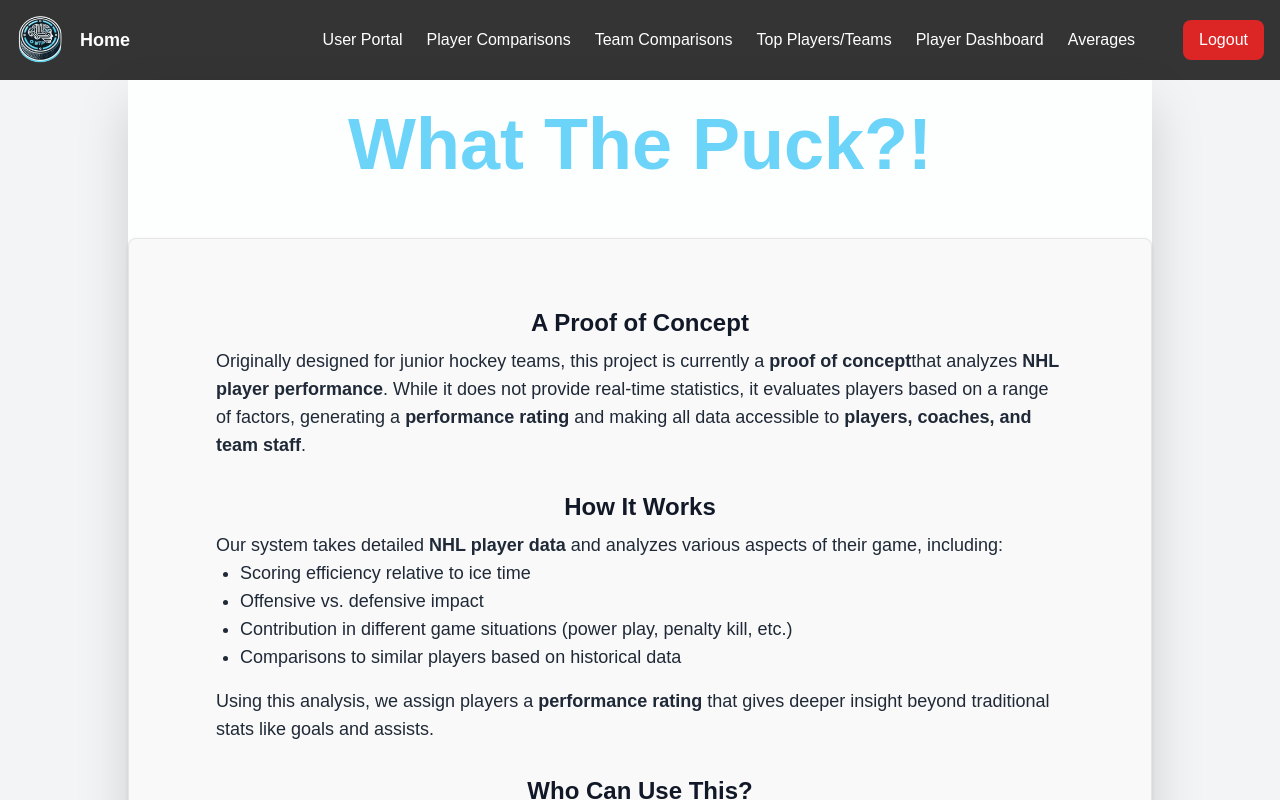
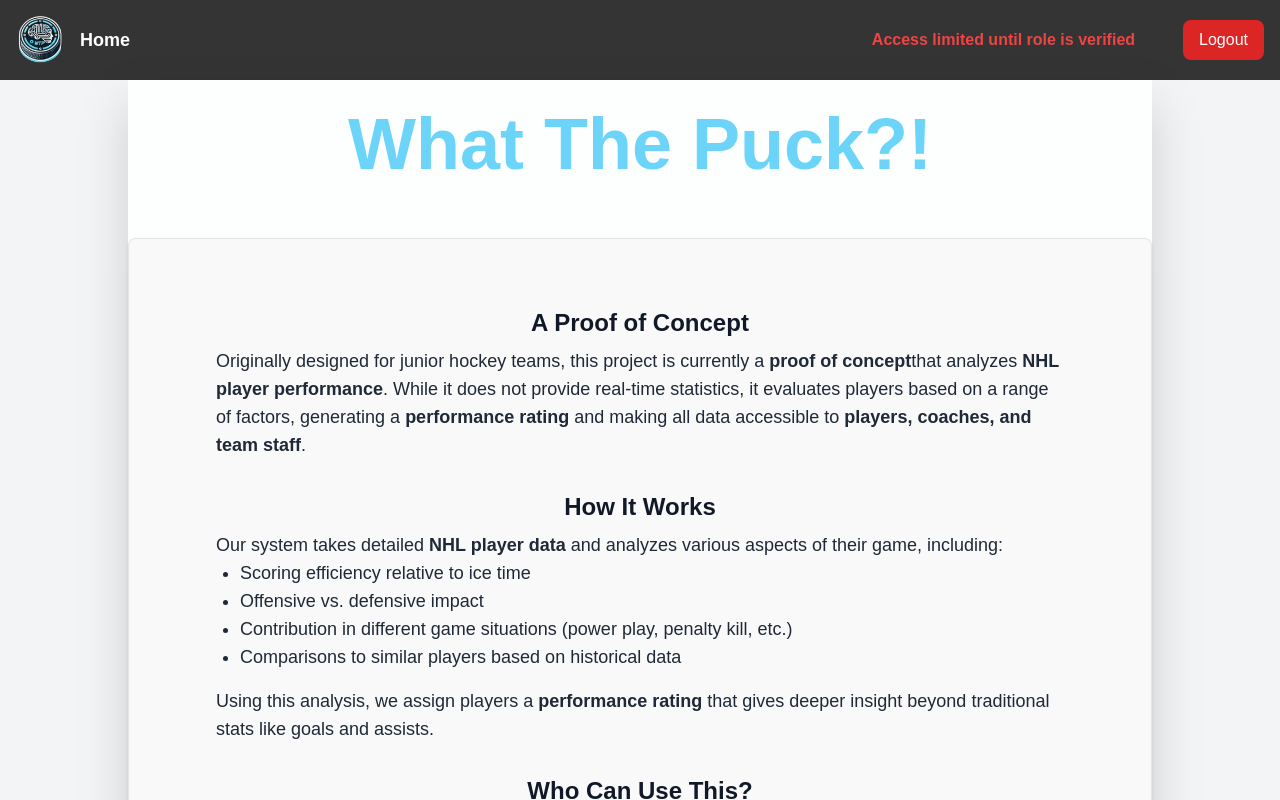
Before and after one commit to ansonruan7/What-The-Puck, a React (Create React App) app in the folder client/: page / in a window 1280 px wide. Shown: the top 800 px of the page. Built offline with nearby package versions, Linux system fonts and the light colour scheme; sample sign-in values are in the browser's storage.

Commit message:
User Access Limited if role not verified
users cannot use full functionality if their role is unverified

```diff
--- a/client/src/components/Navbar.js
+++ b/client/src/components/Navbar.js
@@ -25,7 +25,8 @@ function Navbar() {
 
             {/* Navigation Links */}
             <div className="flex items-center gap-6">
-                {user?.role && (
+                {user ? (
+                    user.role_verified ? (
                         <>
                             <button onClick={() => navigate('/AuthUser')} className="hover:text-gray-300">
                                 User Portal
@@ -45,10 +46,8 @@ function Navbar() {
                             <button onClick={() => navigate('/Averages')} className="hover:text-gray-300">
                                 Averages
                             </button>
-                    </>
-                )}
 
-                {(user?.role === 'Coach/Manager' || user?.role === 'Admin') && (
+                            {(user.role === 'Coach/Manager' || user.role === 'Admin') && (
                                 <>
                                     <button onClick={() => navigate('/CoachDashboard')} className="hover:text-gray-300">
                                         Coach Dashboard
@@ -59,13 +58,18 @@ function Navbar() {
                                 </>
                             )}
 
-                {user?.role === 'Admin' && (
+                            {user.role === 'Admin' && (
                                 <button onClick={() => navigate('/AdminDashboard')} className="hover:text-gray-300">
                                     Admin Dashboard
                                 </button>
                             )}
+                        </>
+                    ) : (
+                        <p className="text-red-500 font-semibold">Access limited until role is verified</p>
+                    )
+                ) : null}
 
-                {/* Login/Logout Section - Logout moved to the end and styled prominently */}
+                {/* Login/Logout Section */}
                 <div className="ml-6">
                     {user ? (
                         <button
--- a/client/src/components/ProtectedRoute.js
+++ b/client/src/components/ProtectedRoute.js
@@ -5,18 +5,24 @@ import { useUser } from './UserContext';
 const ProtectedRoute = ({ children, allowedRoles }) => {
     const { user } = useUser();
 
-    // 1️⃣ Wait for `user` to load before making a decision
+    // Wait for `user` to load before making a decision
     if (user === undefined) {
         return null; // Don't render anything yet
     }
 
-    // 2️⃣ If no user is found, redirect to homepage
+    // If no user is found, redirect to homepage
     if (!user) {
         console.warn("User not found. Redirecting...");
         return <Navigate to="/" replace />;
     }
 
-    // 3️⃣ If user is not in the allowed roles, redirect
+    // Ensure user has a verified role
+    if (!user.role_verified) {
+        console.warn("User role is not verified. Redirecting...");
+        return <Navigate to="/" replace />;
+    }
+
+    // Check if the user has the required role
     if (!allowedRoles.includes(user.role)) {
         console.warn(`User role (${user.role}) not allowed. Redirecting...`);
         return <Navigate to="/" replace />;
```
Lines whose indentation alone changed are shown as unchanged.
